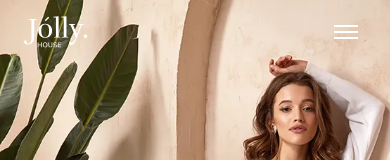
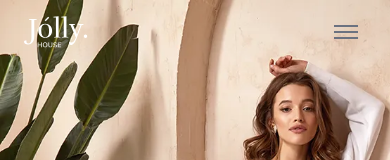
Before and after one commit to mayormankind/Fashionista, a React (Vite) app: page / in a window 390 px wide. Shown: the top 160 px of the page. Built offline with nearby package versions, Linux system fonts and the light colour scheme.

Commit message:
Update hamburger menu line colors to gray
Changed the color of the hamburger menu lines from white to gray.

```diff
--- a/src/Components/HeaderMobile.jsx
+++ b/src/Components/HeaderMobile.jsx
@@ -74,9 +74,9 @@ export default function HeaderMobile() {
             aria-expanded={toggle}
           >
             <div className="space-y-1">
-              <span className="block w-6 h-0.5 bg-white"></span>
-              <span className="block w-6 h-0.5 bg-white"></span>
-              <span className="block w-6 h-0.5 bg-white"></span>
+              <span className="block w-6 h-0.5 bg-gray-500"></span>
+              <span className="block w-6 h-0.5 bg-gray-500"></span>
+              <span className="block w-6 h-0.5 bg-gray-500"></span>
             </div>
           </button>
         </div>
```
